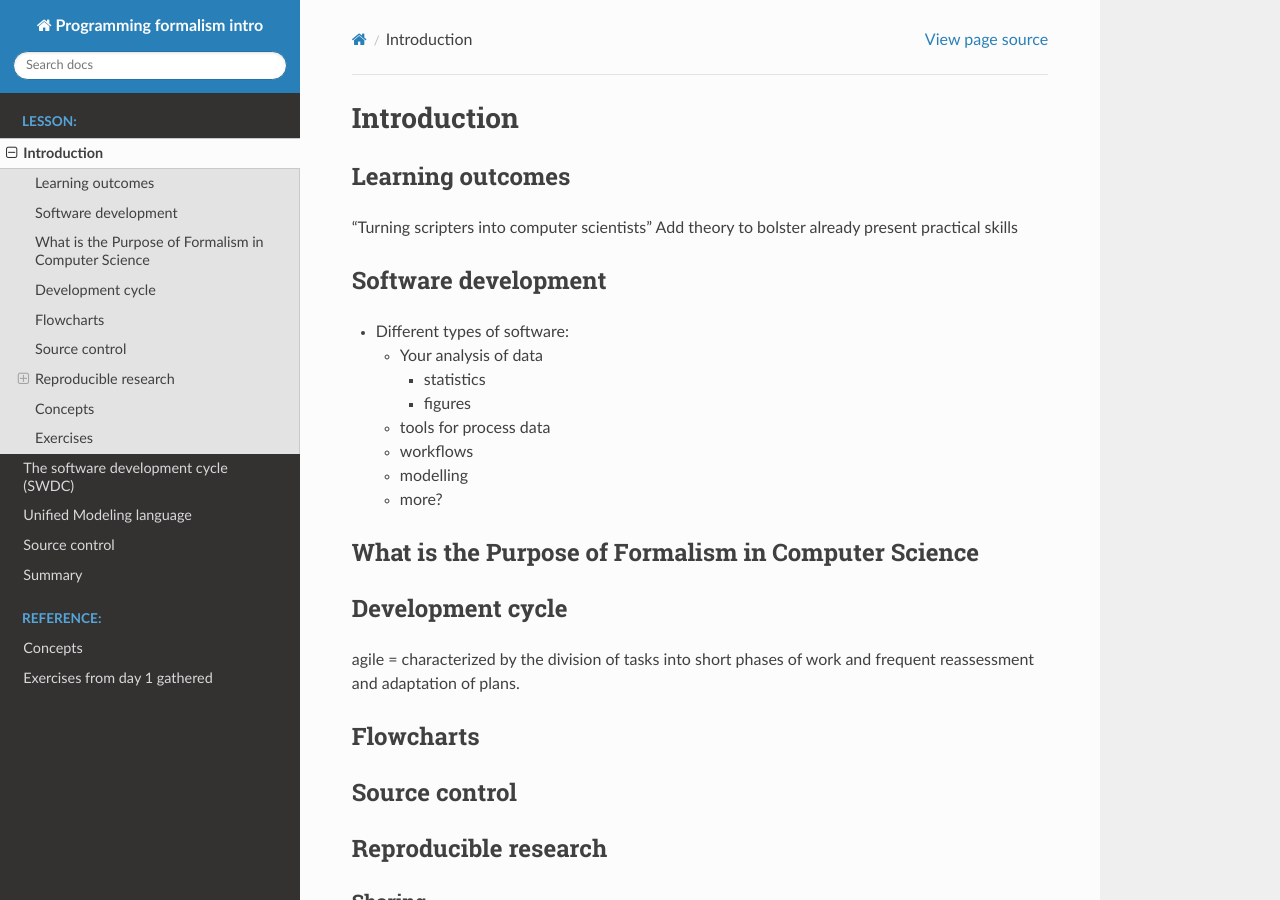
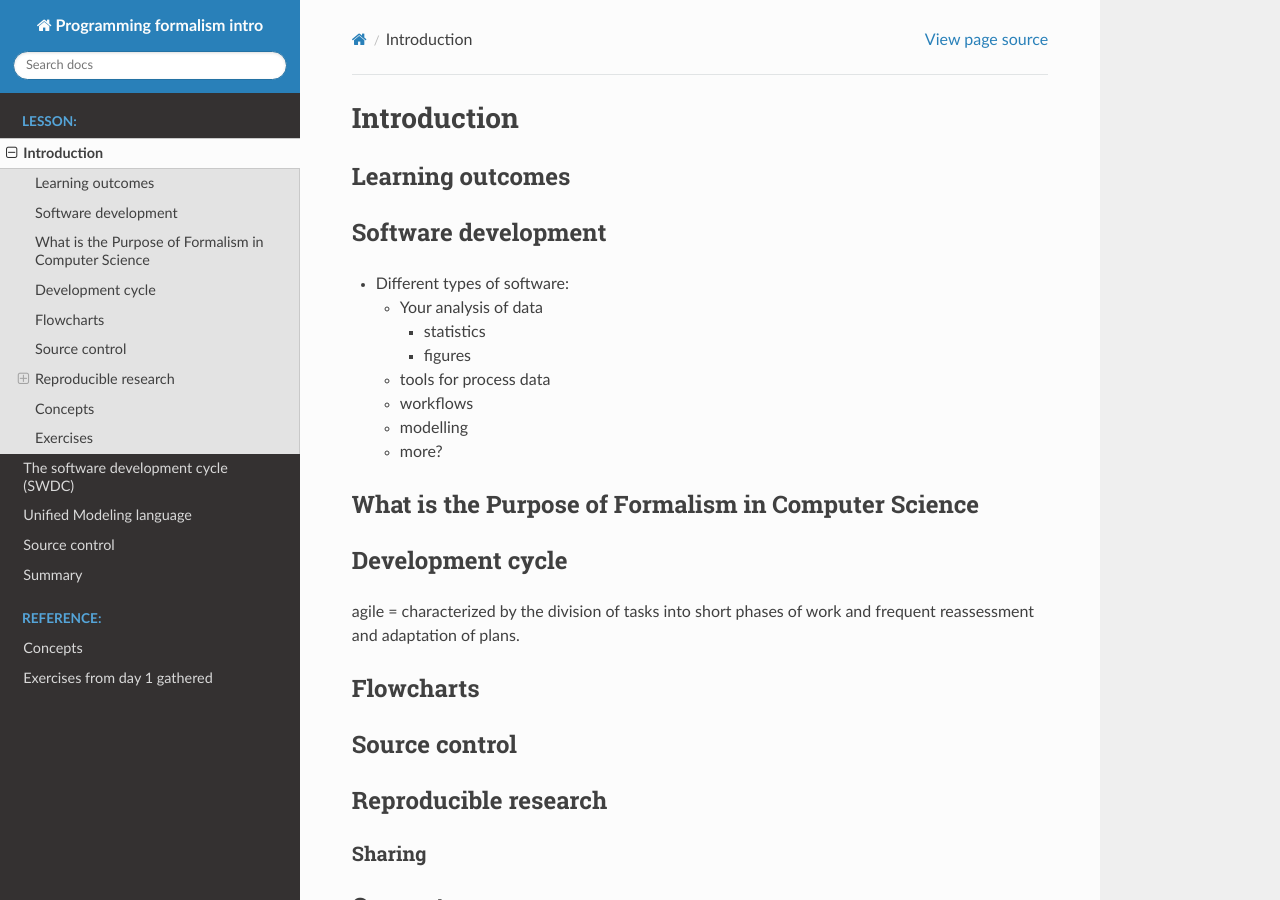
Before and after one commit to UPPMAX/programming_formalisms_intro, a Sphinx documentation site: the page built from doc/intro.md, in a window 1280 px wide and 900 px high. Built offline with Sphinx 7.4.7 and the Read the Docs theme 2.0.0, drawn with Linux system fonts in a browser that asks for light colours; pages that are not in the unit, such as notebooks, are missing from menus.

Commit message:
Update intro.md

```diff
--- a/doc/intro.md
+++ b/doc/intro.md
@@ -2,8 +2,6 @@
 
 ## Learning outcomes
 
-“Turning scripters into computer scientists”
-Add theory to bolster already present practical skills
 
 
 ## Software development
```
